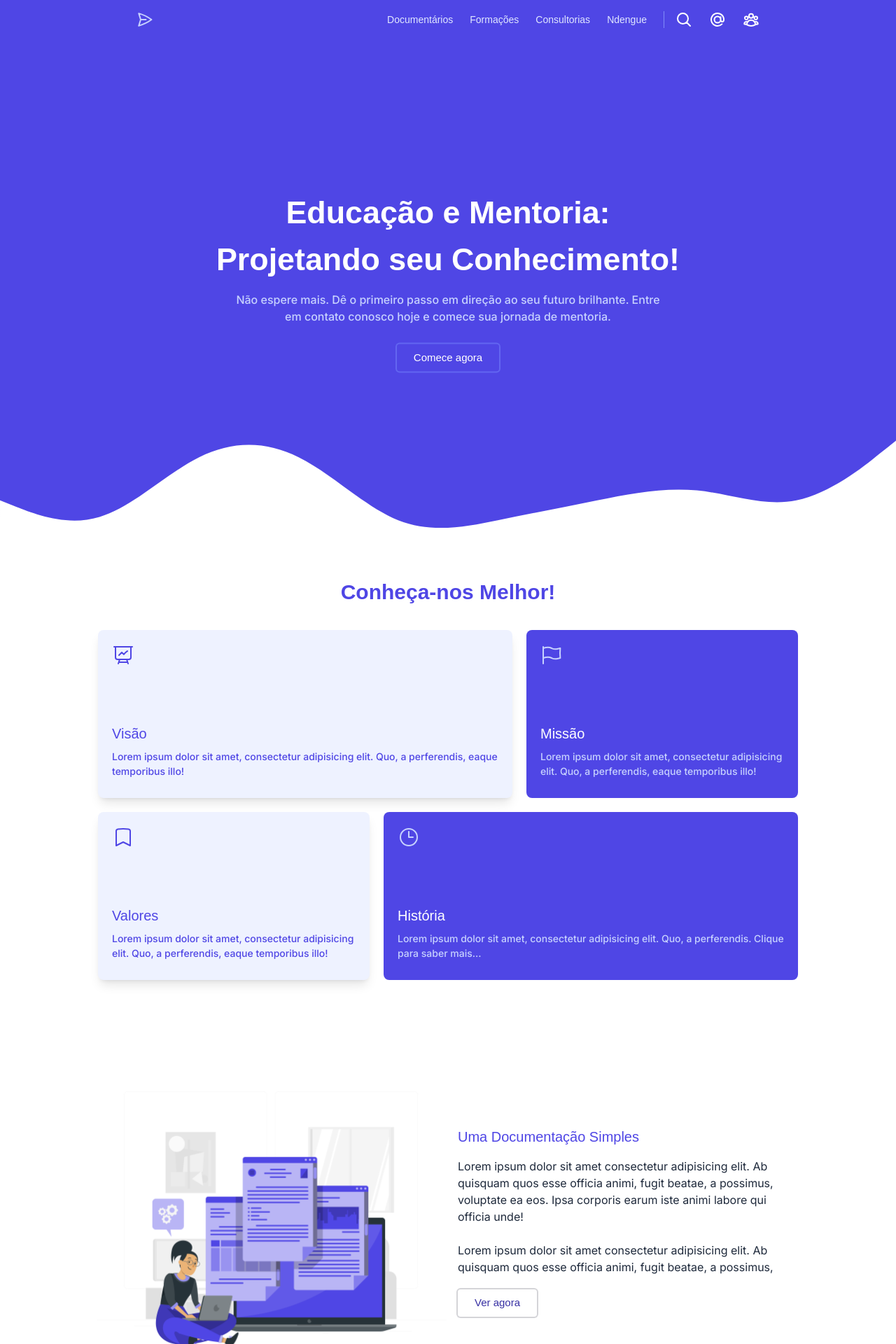
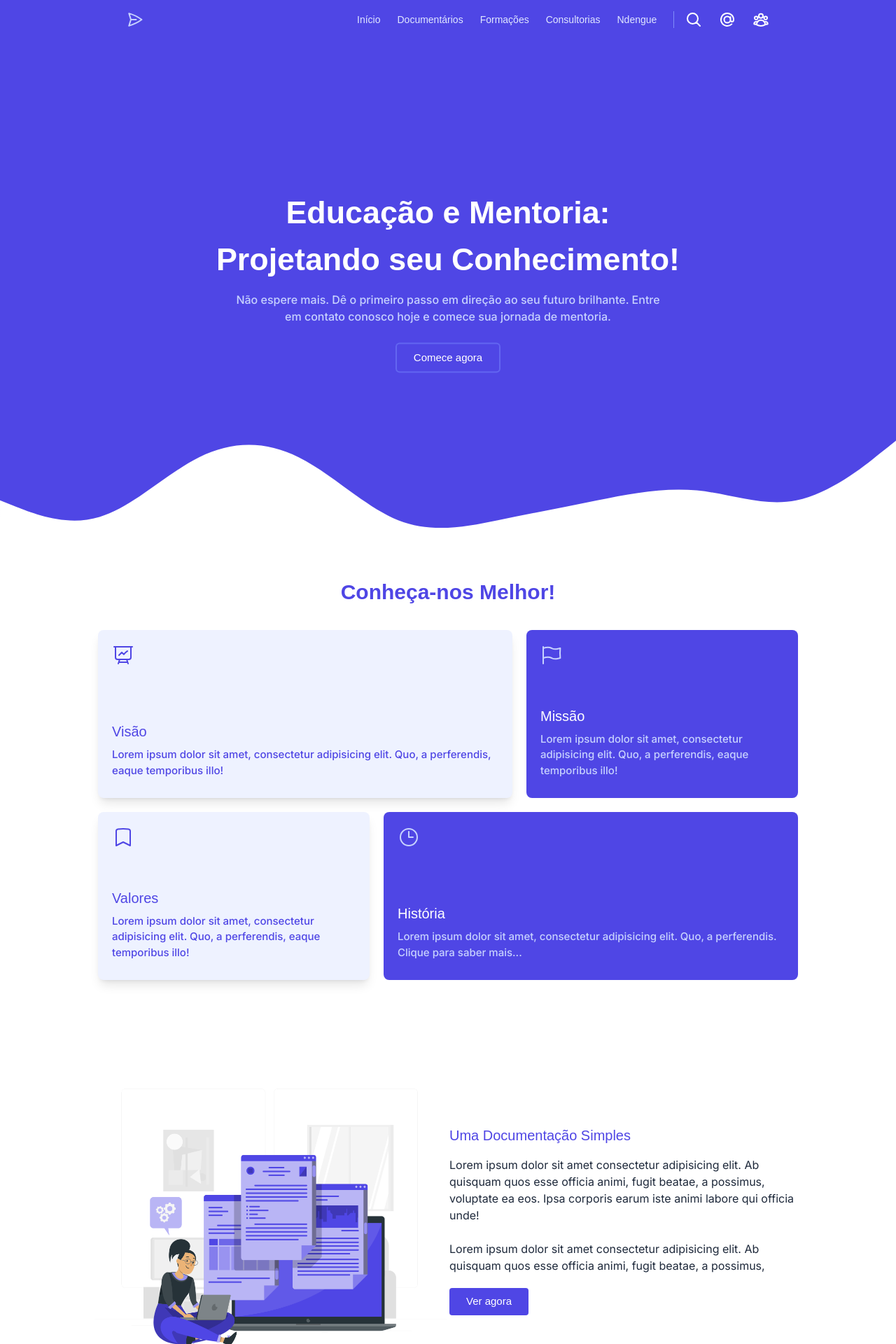
Before and after one commit to mariosalembe23/mentoria-consultoria, a Vue app: page / in a window 1280 px wide. Shown: the top 1920 px of the page at 70% size. Built offline with nearby package versions, Linux system fonts and the light colour scheme.

Commit message:
Alterado Dimensões de Tipografia

```diff
--- a/src/components/Banner.vue
+++ b/src/components/Banner.vue
@@ -1,10 +1,10 @@
 <script setup></script>
 
 <template>
-  <section class="w-full m-auto p-4 z-20 homePageBanner">
+  <section class="w-full m-auto p-3 z-20 homePageBanner">
     <div class="text-center">
       <h1
-        class="text-white paisagem-tablet:text-[2.8rem] retrato-tablet:text-[2.4rem] text-[1.7rem] font-bold"
+        class="text-white paisagem-tablet:text-[2.8rem] retrato-tablet:text-[2.4rem] text-[2rem] font-bold"
       >
         Educação e Mentoria: <br />
         Projetando seu Conhecimento!
--- a/src/components/CardSobre.vue
+++ b/src/components/CardSobre.vue
@@ -17,7 +17,7 @@ defineProps({
     </div>
     <div>
       <h6 class=" font-medium text-xl" :class="tituloCor">{{ tituloCard }}</h6>
-      <p class="py-2 text-[14px]" :class="textColor">
+      <p class="py-2 text-[15px]" :class="textColor">
         {{ conteudoCard }}
       </p>
     </div>
--- a/src/components/Docs.vue
+++ b/src/components/Docs.vue
@@ -1,7 +1,7 @@
 <script setup></script>
 
 <template>
-  <section class="mt-20 p-3">
+  <section class="mt-20 p-2">
     <div class="w-full grid-cols-1 grid">
       <!-- PRIMEIRO CARD -->
       <div
@@ -14,7 +14,7 @@
             </a>
           </picture>
         </div>
-        <div class="p-3 small:text-center">
+        <div class="small:text-center">
           <header>
             <h5 class="text-xl text-indigo-600 font-medium">
               Uma Documentação Simples
@@ -36,7 +36,7 @@
 
             <a
               href="#"
-              class="inline-block mt-5 px-6 py-2 ring-2 ring-zinc-300 rounded text-[15px] font-medium text-indigo-800 transition-all hover:ring-indigo-600 hover:bg-indigo-600 hover:text-white"
+              class="inline-block mt-5 px-6 py-2 bg-indigo-600 rounded text-[15px] font-medium text-white transition-all hover:bg-indigo-700"
             >
               Ver agora
             </a>
@@ -55,7 +55,7 @@
             </a>
           </picture>
         </div>
-        <div class="p-3 small:text-center retrato-tablet:-order-1">
+        <div class="small:text-center retrato-tablet:-order-1">
           <header>
             <h5 class="text-xl text-indigo-600 font-medium">
               Variedade de Informações
@@ -99,7 +99,7 @@
             </a>
           </picture>
         </div>
-        <div class="paisagem-tablet:p-3 p-0 small:text-center">
+        <div class="small:text-center retrato-tablet:p-3 p-0 retrato-tablet:text-start">
           <header>
             <h5 class="text-xl text-indigo-600 font-medium">
               Precisa de mais? Peça por Consultorias!
@@ -119,10 +119,9 @@
               quisquam quos esse officia animi, fugit beatae, a possimus,
             </p>
 
-
             <a
               href="#"
-              class="inline-block mt-5 px-6 py-2 ring-2 ring-zinc-300 rounded text-[15px] font-medium text-indigo-800 transition-all hover:ring-indigo-600 hover:bg-indigo-600 hover:text-white"
+              class="inline-block mt-5 px-6 py-2 bg-indigo-600 rounded text-[15px] font-medium text-white transition-all hover:bg-indigo-700"
             >
               Marcar Consultoria
             </a>
--- a/src/components/Format.vue
+++ b/src/components/Format.vue
@@ -6,7 +6,7 @@ import CardImage from "./CardImage.vue";
   <section class="mt-10">
     <header class="text-center">
       <h2
-        class="text-2xl retrato-tablet:text-3xl font-semibold text-indigo-600"
+        class="text-3xl font-semibold text-indigo-600"
       >
         Receba Formações Totalmente Grátis!
       </h2>
--- a/src/components/Navbar.vue
+++ b/src/components/Navbar.vue
@@ -60,6 +60,13 @@ function showOffCanvas() {
     <div>
       <nav>
         <ul class="flex items-center paisagem-tablet:space-x-6 space-x-4">
+          <li class="paisagem-tablet:inline-block hidden">
+            <a
+              href="#"
+              class="text-indigo-100 text-[14px] font-medium transition-all hover:text-white"
+              >Início</a
+            >
+          </li>
           <li class="paisagem-tablet:inline-block hidden">
             <a
               href="#"
--- a/src/components/Ndengue.vue
+++ b/src/components/Ndengue.vue
@@ -4,11 +4,11 @@
   <section class="mt-14">
     <header class="text-center">
       <h2
-        class="text-2xl retrato-tablet:text-3xl font-bold font-['Poppins'] text-zinc-600"
+        class="text-3xl font-semibold text-indigo-600"
       >
-        Uma Zona Livre com a <span class="text-indigo-600">Ndengue!</span>
+        Conteúdos Juvenis
       </h2>
-      <div class="text-center retrato-tablet:w-4/5 w-full m-auto py-2">
+      <div class="text-center retrato-tablet:w-4/5 w-full m-auto py-3">
         <p class="text-slate-800">
           Lorem ipsum dolor sit amet consectetur adipisicing elit. Delectus
           eveniet tempore ut laudantium, molestias sint quos tenetur ipsam culpa
--- a/src/components/Sobre.vue
+++ b/src/components/Sobre.vue
@@ -6,7 +6,7 @@ import CardSobre from "./CardSobre.vue";
   <section>
     <header class="text-center">
       <h2
-        class="text-2xl retrato-tablet:text-3xl font-semibold text-indigo-600"
+        class="text-3xl font-semibold text-indigo-600"
       >
         Conheça-nos Melhor!
       </h2>
--- a/src/general.css
+++ b/src/general.css
@@ -10,12 +10,12 @@ html,
 body {
   font-size: 16px;
   background-color: #FFFFFF;
-  /* height: 1400px; */
 }
 
-h1, h2, h3, h4 {
-  font-family: var(--PoppinsFont);
+h1, h2, h3, h4, h5, h6 {
+  font-family: var(--PoppinsFont) !important;
 }
 p{
-  font-family: "Inter";
+  font-family: "Inter", sans-serif;
+  font-size: 1rem;
 }
```
